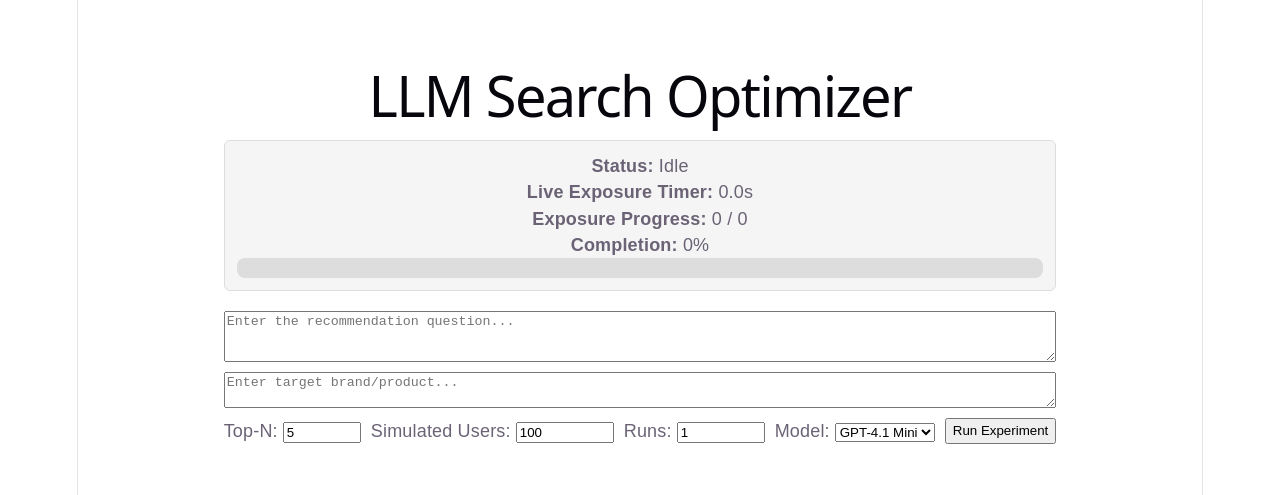
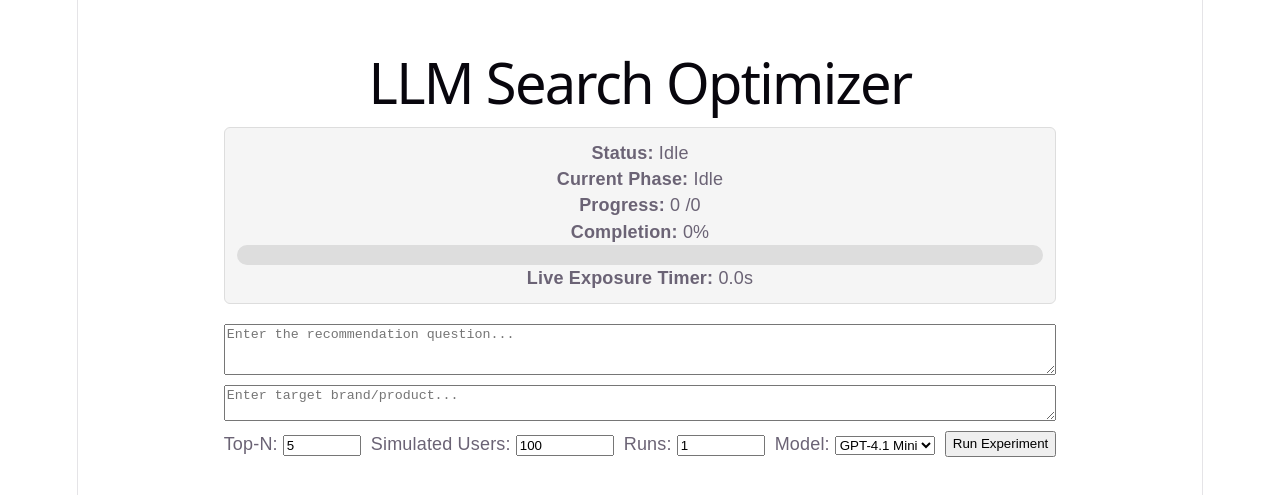
Before and after one commit to MelanthaChen/llm-search-frontend, a React app: page / in a window 1280 px wide. Shown: the part 143-638 px from the top of the page. Built offline with nearby package versions, Linux system fonts and the light colour scheme; the HTML template or start-up script is replaced by a standard one.

Commit message:
cleanup duplicate progress ui

```diff
--- a/src/App.jsx
+++ b/src/App.jsx
@@ -2,6 +2,7 @@ import {
   useState,
   useRef,
 } from "react";
+
 import axios from "axios";
 
 function App() {
@@ -26,9 +27,13 @@ function App() {
   const [elapsedTime, setElapsedTime] =
     useState("0.0");
 
-  const [progress, setProgress] = useState({
+  const [progress, setProgress] =useState({
+    phase: "Idle",
+
     completed: 0,
+
     total: 0,
+
     percentage: 0,
   });
 
@@ -240,13 +245,14 @@ function App() {
         </p>
 
         <p>
-          <b>Live Exposure Timer:</b>{" "}
-          {elapsedTime}s
+          <b>Current Phase:</b>{" "}
+          {progress.phase}
         </p>
 
         <p>
-          <b>Exposure Progress:</b>{" "}
-          {progress.completed} / {progress.total}
+          <b>Progress:</b>{" "}
+          {progress.completed} /
+          {progress.total}
         </p>
 
         <p>
@@ -259,7 +265,7 @@ function App() {
             width: "100%",
             height: "20px",
             background: "#ddd",
-            borderRadius: "8px",
+            borderRadius: "10px",
             overflow: "hidden",
           }}
         >
@@ -272,6 +278,11 @@ function App() {
             }}
           />
         </div>
+
+        <p>
+          <b>Live Exposure Timer:</b>{" "}
+          {elapsedTime}s
+        </p>
 
         {backendExposureSeconds && (
           <p>
```
